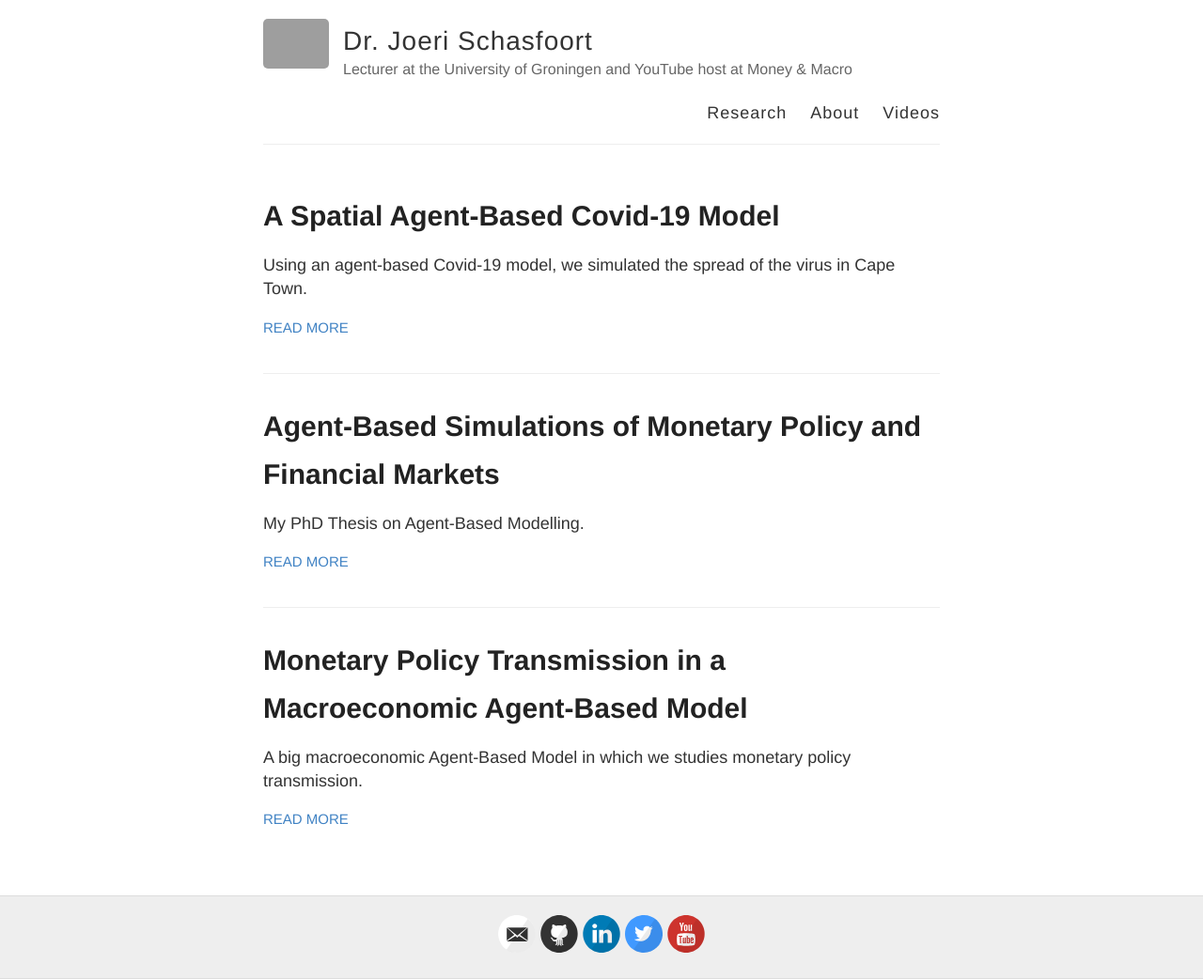
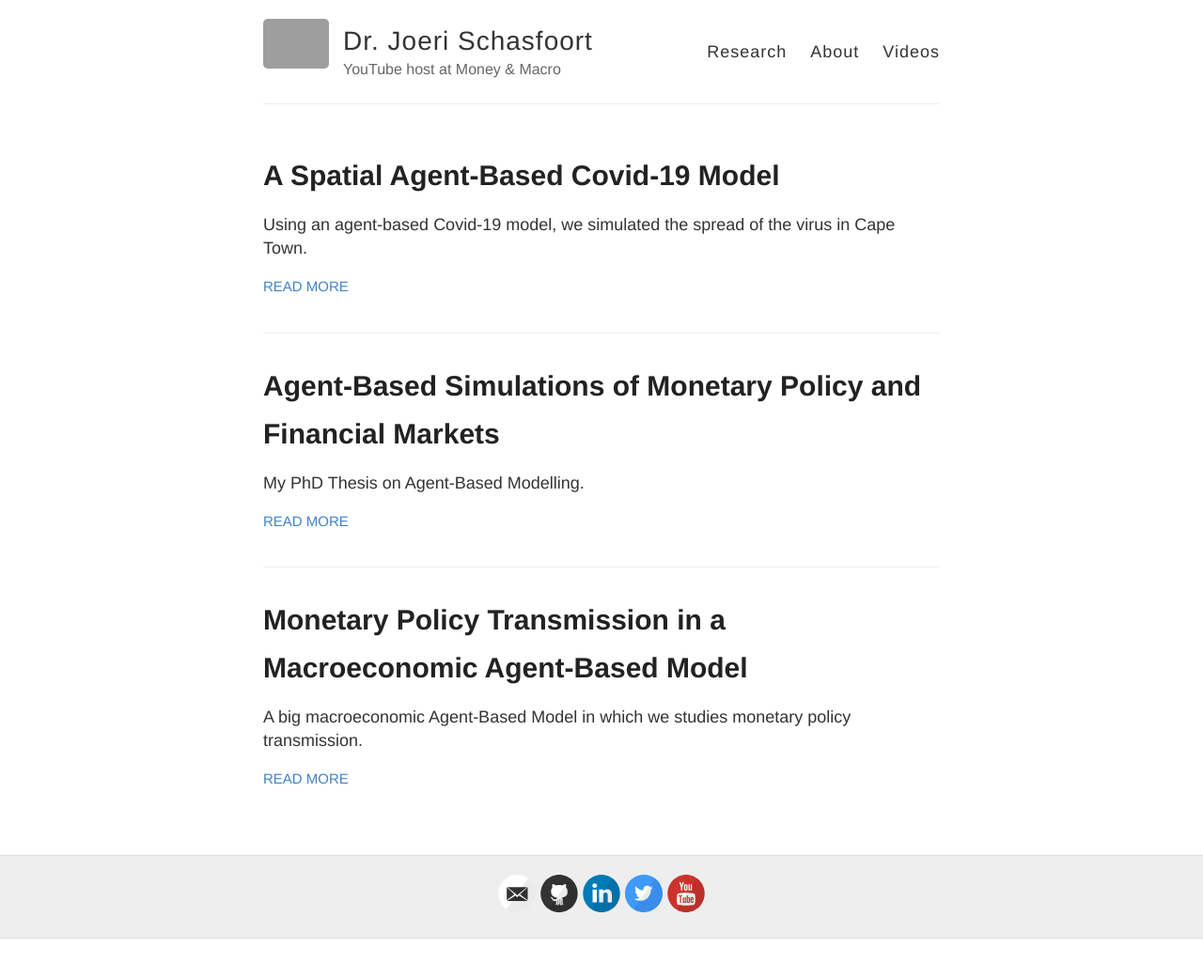
Before and after one commit to joerischasfoort/joerischasfoort.github.io, a Jekyll site: the page built from index.html, in a window 1280 px wide. Shown: the whole page at 94% size. Built offline with Jekyll 4.4.1, drawn with Linux system fonts in a browser that asks for light colours; after the commit the page ends 999 px from its top, so only the background shows below that; grey boxes are pictures that could not be loaded.

Commit message:
Update _config.yml

```diff
--- a/_config.yml
+++ b/_config.yml
@@ -1,6 +1,6 @@
 name: Dr. Joeri Schasfoort
 # (displayed in the header)
-description: Lecturer at the University of Groningen and YouTube host at Money & Macro
+description: YouTube host at Money & Macro
 # URL of your avatar or profile pic (you could use your GitHub profile pic)
 avatar: https://pbs.twimg.com/profile_images/1052162950180560896/xIYT7VWz_400x400.jpg
 
@@ -11,7 +11,7 @@ avatar: https://pbs.twimg.com/profile_images/1052162950180560896/xIYT7VWz_400x40
 # Includes an icon in the footer for each username you enter
 footer-links:
   dribbble:
-  email: j.schasfoort@rug.nl
+  email: info@moneymacro.net
   facebook:
   flickr:
   github: joerischasfoort
```
